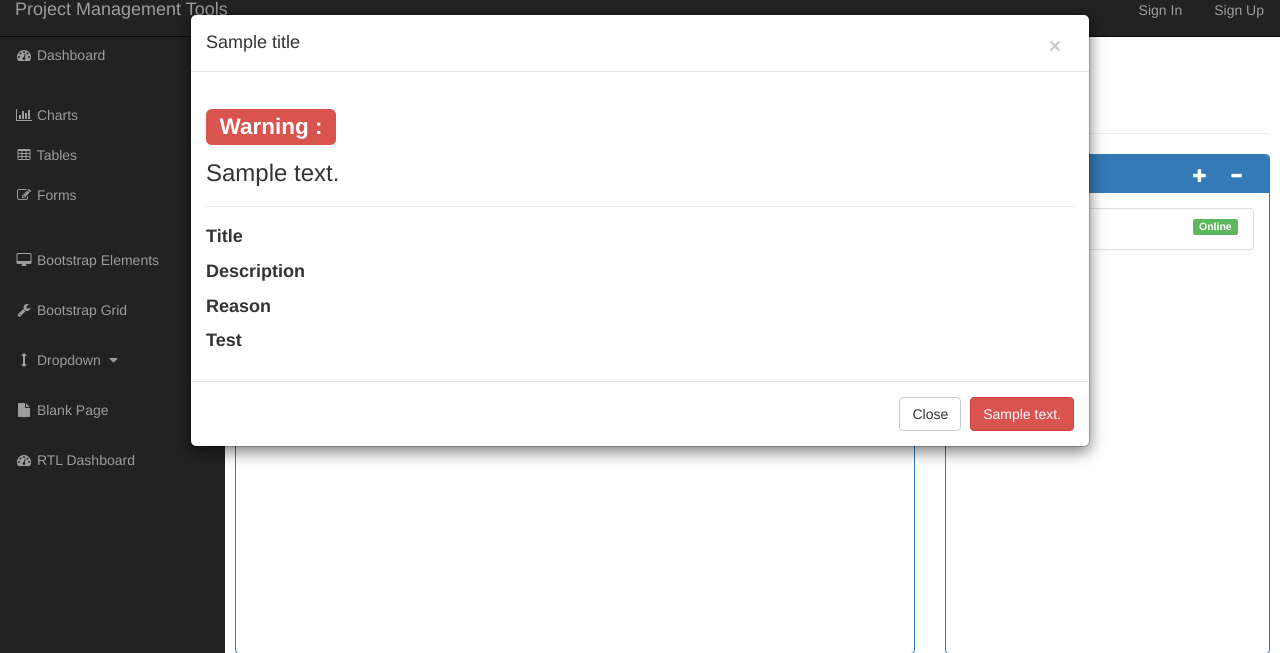
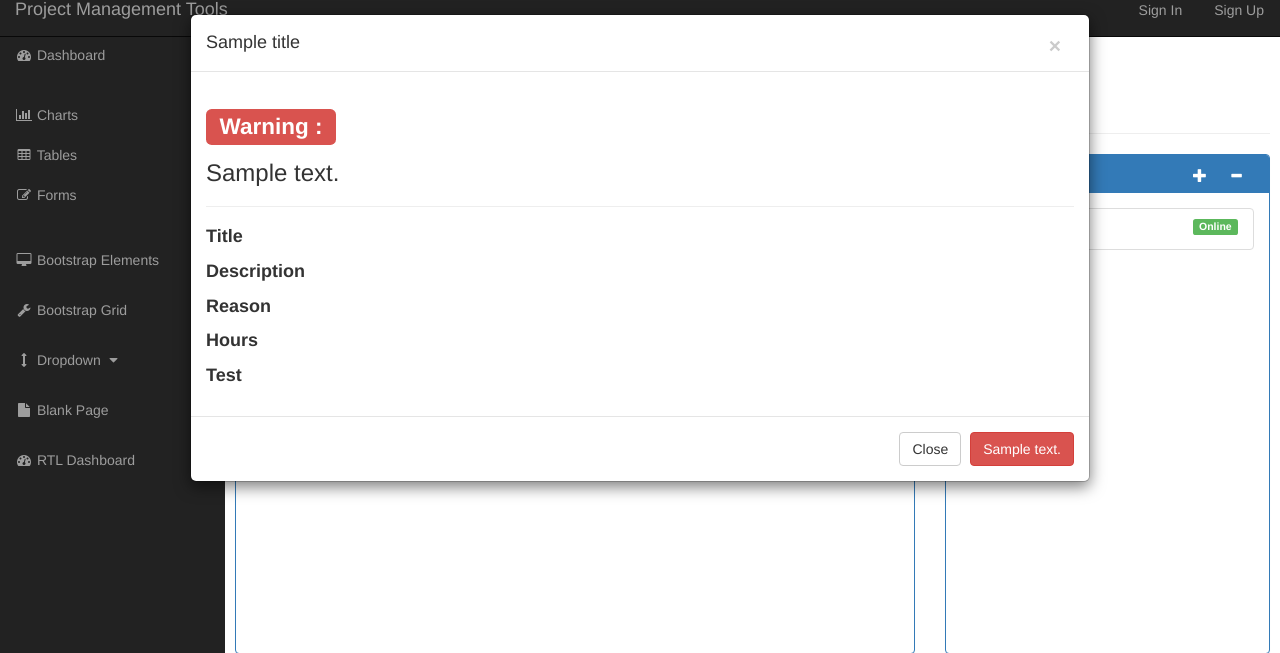
Before and after one commit to CS673S15-Group1-Team1/RequireTracker, a Django app: template ProjMgmt/requirements/templates/StorySummary.html in a window 1280 px wide. Shown: the part 16-669 px from the top of the page. Run offline with Django 3.2, Linux system fonts and the light colour scheme; tables that the repository leaves empty hold one stand-in row (values such as "Sample post"); the template is opened without the code that fills it: values that come from a table or form of the project are taken from there, most other values are stand-ins (such as "Sample title", 1, 10 or a date in 2020); form fields are guessed from the names that the template uses; some libraries are stand-ins or nearby versions.

Commit message:
Hours and Points
Add feature of "Estimation hours" and "Points" to story.

```diff
--- a/ProjMgmt/requirements/templates/StorySummary.html
+++ b/ProjMgmt/requirements/templates/StorySummary.html
@@ -28,6 +28,8 @@
                         </h5>
                         <h4>{{ form.reason.label_tag }}</h4>
                         <h5>{{ form.reason.value }}</h5>
+                        <h4>{{ form.hours.label_tag }}</h4>
+                        <h5>{{ form.hours.value }}</h5>
                         <h4>{{ form.test.label_tag }}</h4>
                         <h5>
                             {{ form.test.value }}
@@ -45,8 +47,14 @@
                         <h4>{{ form.test.label_tag }}</h4>
                         <p>{{ form.test }}</p>
                         <hr>
+                        <h4>{{ form.hours.label_tag }}</h4>
+                        <p>{{ form.hours }}</p>
+                        <hr>
                         <h4>{{ form.status.label_tag}}</h4>
                         <p> {{ form.status }}</p>
+                        <hr>
+                        <h4>{{ form.points.label_tag}}</h4>
+                        <p> {{ form.points }}</p>
                     {% endif %}
                 </div>
                 <div class="modal-footer">
--- a/ProjMgmt/requirements/views/forms.py
+++ b/ProjMgmt/requirements/views/forms.py
@@ -41,7 +41,7 @@ class StoryForm(forms.ModelForm):
 
 	class Meta:
 		model = Story
-		fields = ('title', 'description', 'reason', 'test', 'status')
+		fields = ('title', 'description', 'reason', 'test', 'hours' 'status', 'points')
 		widgets = {
 			'description': forms.Textarea(attrs={'rows': 5}),
 			'reason': forms.Textarea(attrs={'rows': 5}),
```
Also changed, not shown: ProjMgmt/requirements/models/story.py (+17 -1 lines).
